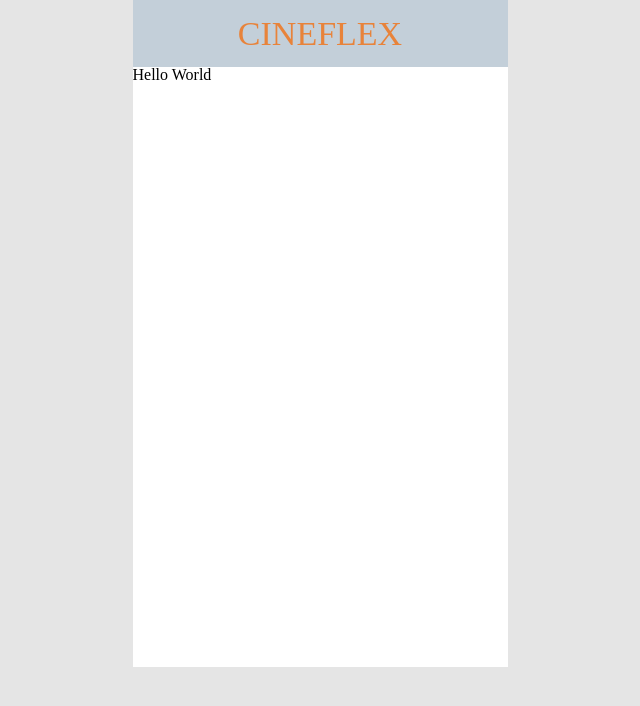
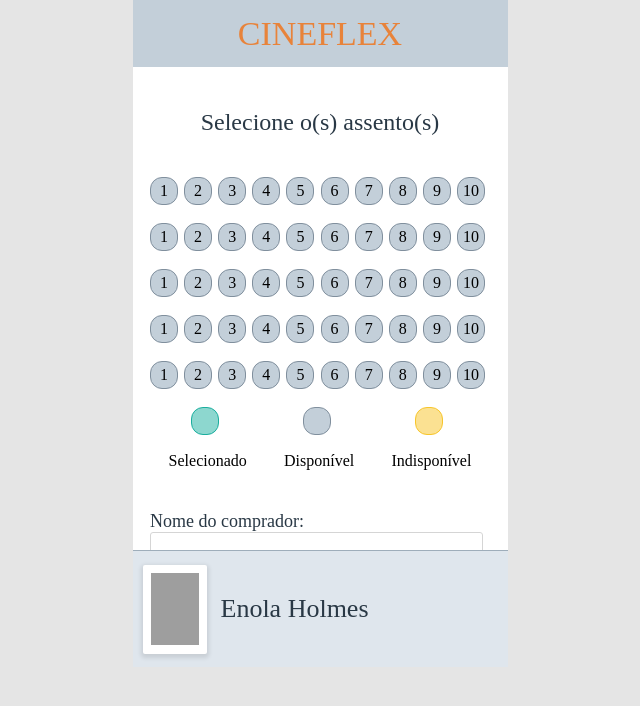
Before and after one commit to JoaoSGabriel/projeto9-cineflex, a JavaScript app: page /assentos in a window 1280 px wide. Shown: the top 706 px of the page, without its empty margins (320-960 px from the left). Built offline with nearby package versions, Linux system fonts and the light colour scheme; grey boxes are pictures that could not be loaded.

Commit message:
layout totally  applied

```diff
--- a/src/components/App/App.js
+++ b/src/components/App/App.js
@@ -5,6 +5,7 @@ import Navbar from "../Navbar/Navbar";
 import Home from "../Home/Home";
 import Schedule from "../Schedule/Schedule";
 import Session from "../Session/Session";
+import Sucess from "../Sucess/Sucess";
 
 export default function App () {
     return(
@@ -14,6 +15,7 @@ export default function App () {
                 <Route path="/" element={<Home />} />
                 <Route path="/filme" element={<Schedule />} />
                 <Route path="/assentos" element={<Session />} />
+                <Route path="/sucesso" element={<Sucess />} />
             </Routes>
         </BrowserRouter>
     );
--- a/src/components/Schedule/Schedule.js
+++ b/src/components/Schedule/Schedule.js
@@ -10,7 +10,7 @@ export default function Schedule () {
             </div>
             <div className="horary">
                 <p>Quinta-feira - 24/06/2021</p>
-                <div className="session">
+                <div className="session-Schedule">
                     <Link to="/assentos">
                         <div className="schedule">
                             15:00
@@ -25,7 +25,7 @@ export default function Schedule () {
             </div>
             <div className="horary">
                 <p>Quinta-feira - 24/06/2021</p>
-                <div className="session">
+                <div className="session-Schedule">
                     <Link to="/assentos">
                         <div className="schedule">
                             15:00
--- a/src/components/Schedule/style.css
+++ b/src/components/Schedule/style.css
@@ -2,7 +2,7 @@
     margin: 0 0 23px 24px;
 }
 
-.session {
+.session-Schedule {
     display: flex;
 }
 
--- a/src/components/Session/Session.js
+++ b/src/components/Session/Session.js
@@ -1,7 +1,104 @@
 import "./style.css";
+import Baseboard from "../Baseboard/Baseboard";
+import { Link } from "react-router-dom";
+
+const seats = [{
+    "id": 1,
+    "name": "1",
+    "isAvailable": false,
+},
+{
+    "id": 2,
+    "name": "2",
+    "isAvailable": true,
+},
+{
+    "id": 3,
+    "name": "3",
+    "isAvailable": true,
+},
+{
+    "id": 4,
+    "name": "4",
+    "isAvailable": true,
+},
+{
+    "id": 5,
+    "name": "5",
+    "isAvailable": true,
+},
+{
+    "id": 6,
+    "name": "6",
+    "isAvailable": true,
+},
+{
+    "id": 7,
+    "name": "7",
+    "isAvailable": true,
+},
+{
+    "id": 8,
+    "name": "8",
+    "isAvailable": true,
+},
+{
+    "id": 9,
+    "name": "9",
+    "isAvailable": true,
+},
+{
+    "id": 10,
+    "name": "10",
+    "isAvailable": true,
+}]
+
+function Seats (props) {
+    const {numero} = props;
+    return (
+        <div className="seats">{numero}</div>
+    );
+}
 
 export default function Session () {
     return(
-        <>Hello World</>
+        <div className="session-Component">
+            <div className="title">
+                <h1>Selecione o(s) assento(s)</h1>
+            </div>
+            <div className="seats-Session">
+                {seats.map(item => <Seats numero={item.name} />)}
+                {seats.map(item => <Seats numero={item.name} />)}
+                {seats.map(item => <Seats numero={item.name} />)}
+                {seats.map(item => <Seats numero={item.name} />)}
+                {seats.map(item => <Seats numero={item.name} />)}
+            </div>
+            <div className="status">
+                <div className="status-Type">
+                    <div className="seats select"></div>
+                    <p>Selecionado</p>
+                </div>
+                <div className="status-Type">
+                    <div className="seats"></div>
+                    <p>Disponível</p>
+                </div>
+                <div className="status-Type">
+                    <div className="seats undisponible"></div>
+                    <p>Indisponível</p>
+                </div>
+            </div>
+            <div className="buyer-Data">
+                <p>Nome do comprador:</p>
+                <input type="text" placeholder="   Digite seu nome..."></input>
+            </div>
+            <div className="buyer-Data">
+                <p>CPF do comprador:</p>
+                <input type="number" placeholder="   Digite seu CPF..."></input>
+            </div>
+            <Link to="/sucesso">
+                <div className="session-Button">Reservar assentos</div>
+            </Link>
+            <Baseboard />
+        </div>
     );
 }
--- a/src/components/Session/style.css
+++ b/src/components/Session/style.css
@@ -0,0 +1,96 @@
+.session-Component {
+    height: 483px;
+    overflow-y: scroll;
+}
+
+.seats-Session {
+    width: 340px;
+    height: auto;
+    flex-wrap: wrap;
+    margin: 0 auto;
+    display: flex;
+    justify-content: space-between;
+}
+
+.seats {
+    width: 26px;
+    height: 26px;
+    border-radius: 12px;
+    border: 1px solid #808F9D;
+    background-color: #C3CFD9;
+    display: flex;
+    justify-content: center;
+    align-items: center;
+    margin: 0 5px 18px 0;
+}
+
+.status {
+    width: 340px;
+    display: flex;
+    justify-content: space-around;
+    margin: 0 auto 42px auto;
+}
+
+.status-Type {
+    display: flex;
+    flex-direction: column;
+    align-items: center;
+}
+
+.select {
+    background-color: #8DD7CF;
+    border: 1px solid #1AAE9E;
+}
+
+.undisponible {
+    background-color: #FBE192;
+    border: 1px solid #F7C52B;
+}
+
+.buyer-Data {
+    width: 340px;
+    margin: 0 auto 7px auto;
+}
+
+.buyer-Data p{
+    font: 'Roboto';
+    font-weight: 400;
+    font-size: 18px;
+    line-height: 21.09px;
+    color: #293845;
+}
+
+.buyer-Data input {
+    width: 327px;
+    height: 51px;
+    border-radius: 3px;
+    border: 1px solid #D5D5D5;
+    font: 'Roboto';
+    font-weight: 400;
+    font-style: italic;
+    font-size: 18px;
+    line-height: 21.09px;
+    color: #AFAFAF;
+}
+
+input:focus, select:focus {
+    box-shadow: 0 0 0 0;
+    border: 1px solid #D5D5D5;
+    outline: 0;
+}
+
+.session-Button {
+    width: 225px;
+    height: 42px;
+    display: flex;
+    justify-content: center;
+    align-items: center;
+    background-color: #E8833A;
+    border-radius: 3px;
+    margin: 50px auto 30px auto;
+    font: 'Roboto';
+    font-weight: 400;
+    font-size: 18px;
+    line-height: 21.09px;
+    color: #FFFFFF;
+}
--- /dev/null
+++ b/src/components/Sucess/Sucess.js
@@ -0,0 +1,31 @@
+import { Link } from "react-router-dom";
+import "./style.css";
+
+export default function Sucess () {
+    return(
+        <>
+            <div className="title">
+                <p>Pedido feito<br/>com sucesso!</p>
+            </div>
+            <div className="sucess-Data">
+                <div className="request-Sucess-Data">
+                    <h2>Filme e sessão</h2>
+                    <p>Nome do filme</p>
+                    <p>data e horário do filme</p>
+                </div>
+                <div className="request-Sucess-Data">
+                    <h2>Ingressos</h2>
+                    <p>assento escolhido(use map)</p>
+                </div>
+                <div className="request-Sucess-Data">
+                    <h2>Comprador</h2>
+                    <p>Nome: nome aqui</p>
+                    <p>CPF: número aqui</p>
+                </div>
+            </div>
+            <Link to="/">
+                <div className="session-Button">Voltar para Home</div>
+            </Link>
+        </>
+    );
+}
--- /dev/null
+++ b/src/components/Sucess/style.css
@@ -0,0 +1,34 @@
+.title p {
+    font: 'Roboto';
+    font-weight: 700;
+    font-size: 24px;
+    line-height: 28.13px;
+    color: #247A6B;
+    text-align: center;
+}
+
+.sucess-Data {
+    height: 370px;
+    overflow-y: scroll;
+}
+
+.request-Sucess-Data {
+    margin: 0 0 40px 29px;
+}
+
+.request-Sucess-Data h2 {
+    font: 'Roboto';
+    font-weight: 700;
+    font-size: 24px;
+    line-height: 28.13px;
+    color: #293845;
+    margin: 0 0 10px 0;
+}
+
+.request-Sucess-Data p {
+    font: 'Roboto';
+    font-weight: 400;
+    font-size: 22px;
+    line-height: 25.78px;
+    color: #293845;
+}
```
